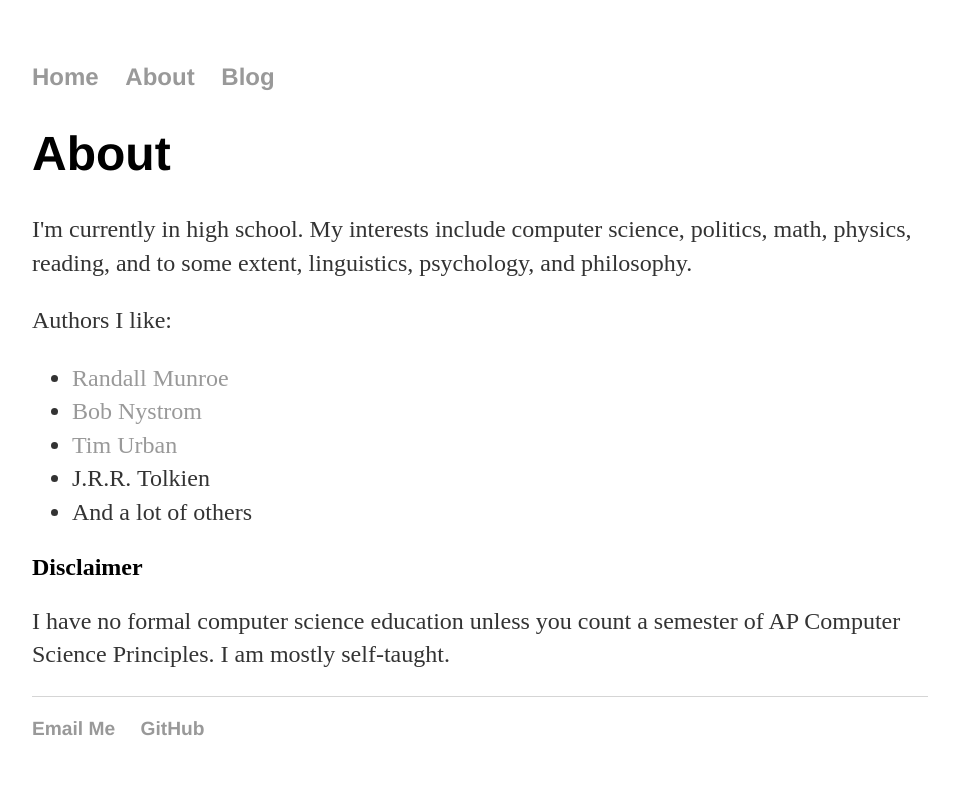
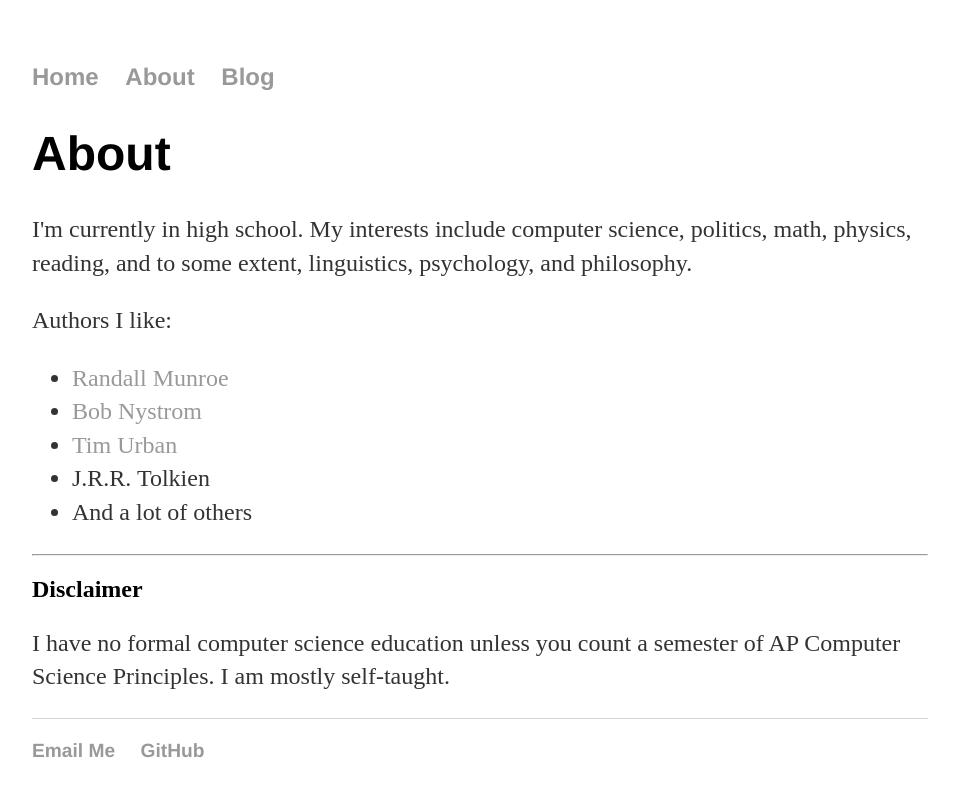
Before and after one commit to reutiteuti/reutiteuti.github.io, a Jekyll site: the page built from about/index.html, in a window 1280 px wide. Shown: the top 797 px of the page, without its empty margins (160-1119 px from the left). Built offline with Jekyll 4.4.1, drawn with Linux system fonts in a browser that asks for light colours.

Commit message:
Update index.html

```diff
--- a/about/index.html
+++ b/about/index.html
@@ -14,7 +14,7 @@ title: About Reuben Scheck
     <li>J.R.R. Tolkien</li>
     <li>And a lot of others</li>
   </ul>
-  <hl/>
+  <hr/>
   <h2 id="disclaimer">Disclaimer</h2>
   <p>I have no formal computer science education unless you count a semester of AP Computer Science Principles. I am mostly self-taught.</p>
 </div>
```
